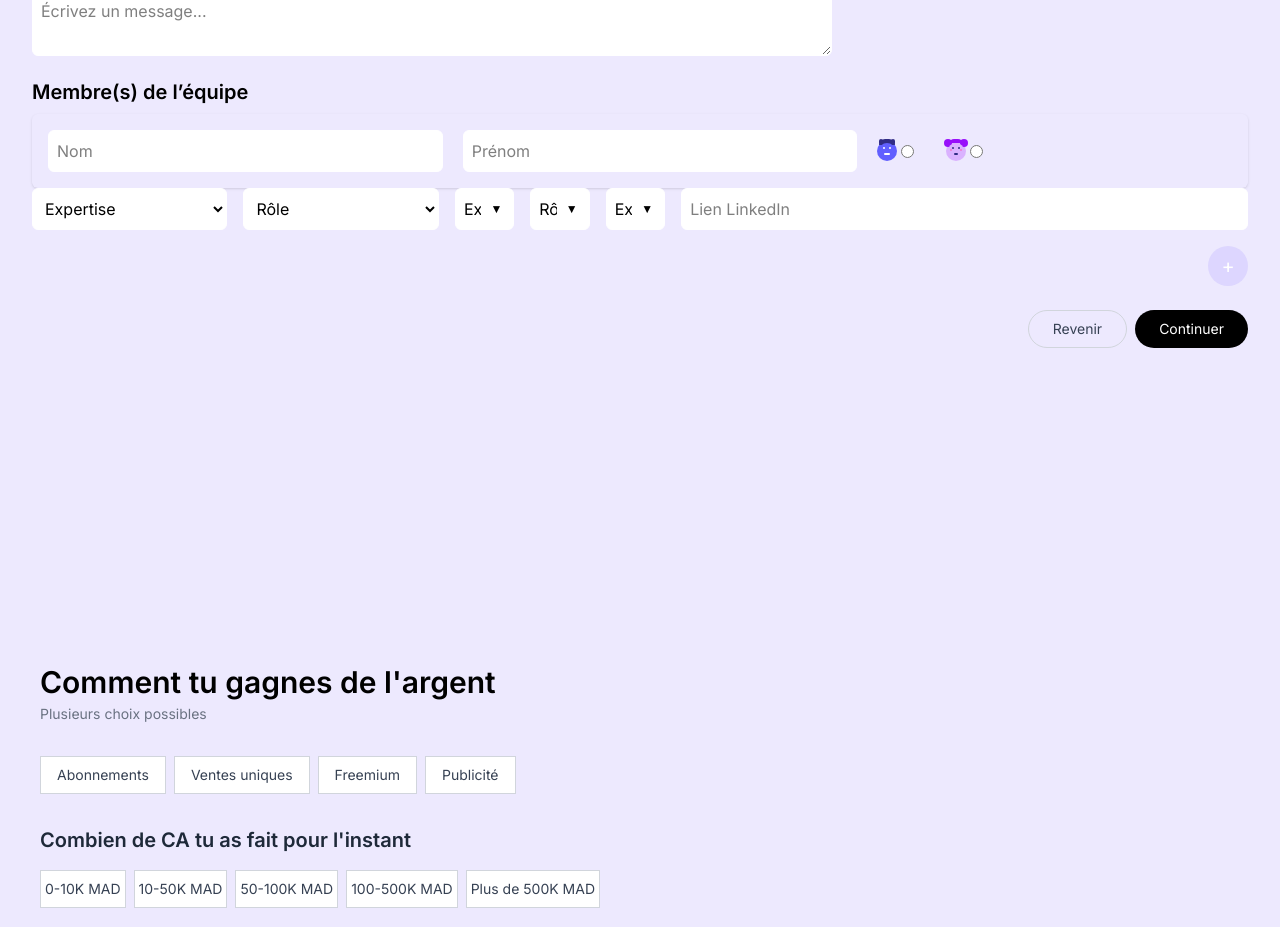
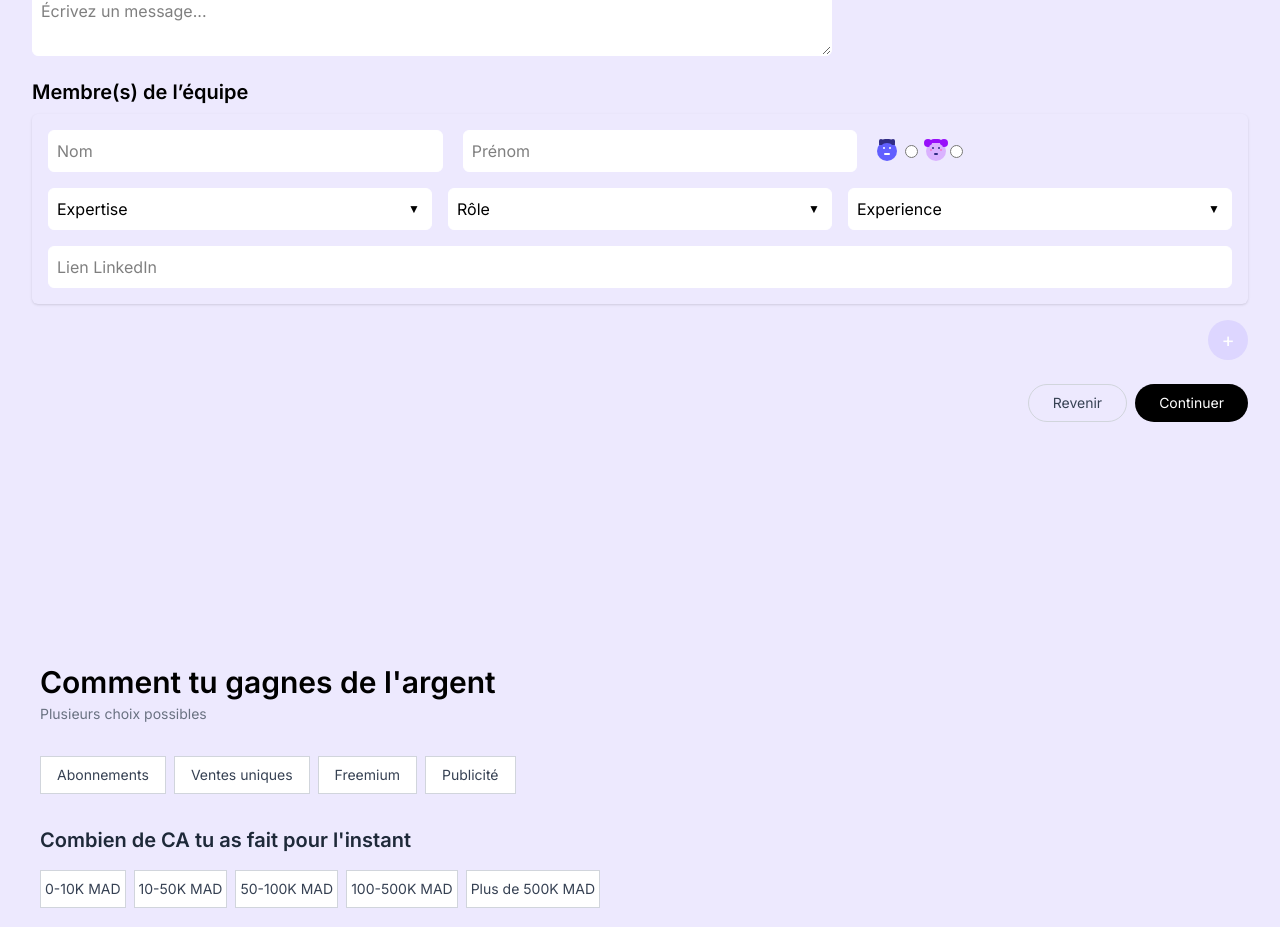
Before and after one commit to NaomiMeig/Evaluation-page, a React (Vite) app: page / in a window 1280 px wide. Shown: the part 976-1903 px from the top of the page. Built offline with nearby package versions, Linux system fonts and the light colour scheme.

Commit message:
modification on teamform concernant les emodji pour le genre

```diff
--- a/src/components/TeamForm.jsx
+++ b/src/components/TeamForm.jsx
@@ -135,21 +135,23 @@ const TeamForm = () => {
         {/* Formulaire des membres */}
         <h2 className="text-xl font-bold">Membre(s) de l’équipe</h2>
         {teamMembers.map((member) => (
-          <><div key={member.id} className="mt-2 p-4 rounded-md shadow space-y-4">
+          <div key={member.id} className="mt-2 p-4 rounded-md shadow space-y-4">
             <div className="flex flex-col sm:flex-col gap-5 lg:flex-row">
               <input
                 type="text"
                 placeholder="Nom"
                 value={member.name}
                 onChange={(e) => handleMemberChange(member.id, "name", e.target.value)}
-                className="border border-white bg-white p-2 rounded-md w-full sm:w-1/3" />
+                className="border border-white bg-white p-2 rounded-md w-full sm:w-1/3"
+              />
               <input
                 type="text"
                 placeholder="Prénom"
                 value={member.firstName}
                 onChange={(e) => handleMemberChange(member.id, "firstName", e.target.value)}
-                className="border border-white bg-white p-2 rounded-md w-full sm:w-1/3" />
-              <div className="flex flex-row items-center gap-8">
+                className="border border-white bg-white p-2 rounded-md w-full sm:w-1/3"
+              />
+              <div className="flex flex-row items-center gap-2">
                 <label className="flex items-center space-x-1">
                 <div className="relative w-5 h-5 bg-indigo-500 rounded-full flex items-center justify-center">
                     <div className="absolute -top-0.5 left-1/2 transform -translate-x-1/2 w-4 h-1.5 bg-indigo-900 rounded-t-lg"></div>
@@ -161,13 +163,15 @@ const TeamForm = () => {
                       <div className="absolute bottom-1 left-1/2 transform -translate-x-1/2 w-1.5 h-0.5 bg-white rounded-full"></div>
                     </div>
                   </div>
+                </label>
                   <input
                     type="radio"
                     name={`gender-${member.id}`}
                     value="male"
                     checked={member.gender === "male"}
-                    onChange={(e) => handleMemberChange(member.id, "gender", e.target.value)} />
-                </label>
+                    onChange={(e) => handleMemberChange(member.id, "gender", e.target.value)}
+                  />
+
                 <label className="flex items-center space-x-1">
                 <div className="relative w-5 h-5 bg-purple-300 rounded-full flex items-center justify-center">
                     <div className="absolute -top-0.5 -left-0.5 w-2 h-2 bg-purple-600 rounded-full"></div>
@@ -186,36 +190,12 @@ const TeamForm = () => {
                     name={`gender-${member.id}`}
                     value="female"
                     checked={member.gender === "female"}
-                    onChange={(e) => handleMemberChange(member.id, "gender", e.target.value)} />
+                    onChange={(e) => handleMemberChange(member.id, "gender", e.target.value)}
+                  />
+
                 </label>
               </div>
             </div>
-
-          </div><div className="flex sm:flex-row gap-4">
-              {/* Sélection de l'expertise */}
-              <select
-                value={member.expertise}
-                onChange={(e) => handleMemberChange(member.id, "expertise", e.target.value)}
-                className="border border-white bg-white p-2 rounded-md w-full sm:w-1/3"
-              >
-                <option value="">Expertise</option>
-                {options.expertise.map((opt) => (
-                  <option key={opt} value={opt}>{opt}</option>
-
-                ))}
-              </select>
-
-              {/* Sélection du rôle */}
-              <select
-                value={member.role}
-                onChange={(e) => handleMemberChange(member.id, "role", e.target.value)}
-                className="border border-white bg-white p-2 rounded-md w-full sm:w-1/3"
-              >
-                <option value="">Rôle</option>
-                {options.role.map((opt) => (
-                  <option key={opt} value={opt}>{opt}</option>
-                ))}
-              </select>
 
             <div className="flex sm:flex-row flex-col gap-4">
               {/* Expertise */}
@@ -227,10 +207,14 @@ const TeamForm = () => {
                 >
                   <option value="">Expertise</option>
                   {options.expertise.map((opt) => (
-                      <option key={opt} value={opt}>{opt}</option>
+                    <option key={opt} value={opt}>
+                      {opt}
+                    </option>
                   ))}
                 </select>
-                  <span className="absolute right-3 top-1/2 transform -translate-y-1/2 pointer-events-none text-black text-xs">▼</span>
+                <span className="absolute right-3 top-1/2 transform -translate-y-1/2 pointer-events-none text-black text-xs">
+                  ▼
+                </span>
               </div>
 
               {/* Rôle */}
@@ -242,10 +226,14 @@ const TeamForm = () => {
                 >
                   <option value="">Rôle</option>
                   {options.role.map((opt) => (
-                      <option key={opt} value={opt}>{opt}</option>
+                    <option key={opt} value={opt}>
+                      {opt}
+                    </option>
                   ))}
                 </select>
-                  <span className="absolute right-3 top-1/2 transform -translate-y-1/2 pointer-events-none text-black text-xs">▼</span>
+                <span className="absolute right-3 top-1/2 transform -translate-y-1/2 pointer-events-none text-black text-xs">
+                  ▼
+                </span>
               </div>
 
               {/* Expérience */}
@@ -257,10 +245,14 @@ const TeamForm = () => {
                 >
                   <option value="">Experience</option>
                   {options.experience.map((opt) => (
-                      <option key={opt} value={opt}>{opt}</option>
+                    <option key={opt} value={opt}>
+                      {opt}
+                    </option>
                   ))}
                 </select>
-                  <span className="absolute right-3 top-1/2 transform -translate-y-1/2 pointer-events-none text-black text-xs">▼</span>
+                <span className="absolute right-3 top-1/2 transform -translate-y-1/2 pointer-events-none text-black text-xs">
+                  ▼
+                </span>
               </div>
             </div>
 
@@ -270,11 +262,12 @@ const TeamForm = () => {
               placeholder="Lien LinkedIn"
               value={member.linkedin}
               onChange={(e) => handleMemberChange(member.id, "linkedin", e.target.value)}
-                className={`border p-2 rounded-md w-full bg-white ${errors[member.id] ? "border-red-500" : "border-white"}`} />
-              {errors[member.id] && (
-                <p className="text-red-500 text-sm">{errors[member.id]}</p>
-              )}
-            </div></>
+              className={`border p-2 rounded-md w-full bg-white ${
+                errors[member.id] ? "border-red-500" : "border-white"
+              }`}
+            />
+            {errors[member.id] && <p className="text-red-500 text-sm">{errors[member.id]}</p>}
+          </div>
         ))}
 
         {/* Bouton d'ajout */}
@@ -298,7 +291,7 @@ const TeamForm = () => {
         </button>
       </div>
     </div>
-  );
-};
+  )
+}
 
-export default TeamForm;
+export default TeamForm
```
Lines whose indentation alone changed are shown as unchanged.
